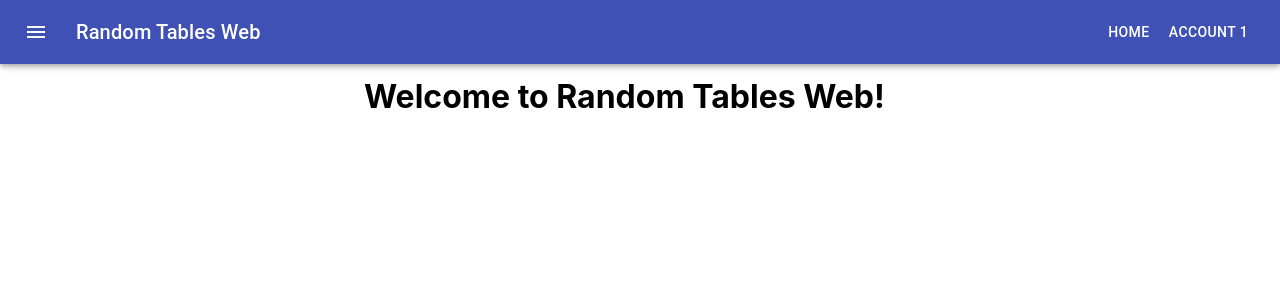
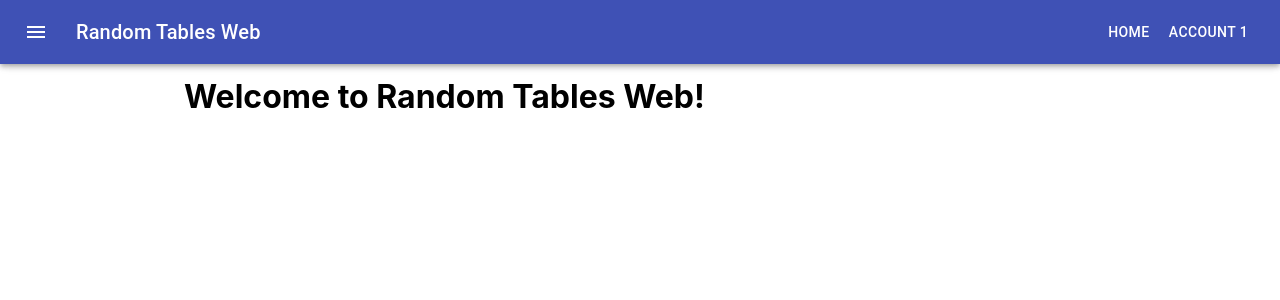
Before and after one commit to dlameter/random_tables_web, a React (Create React App) app in the folder frontend/: page / in a window 1280 px wide. Shown: the top 300 px of the page. Built offline with nearby package versions, Linux system fonts and the light colour scheme.

Commit message:
Adjusted maxWidth to be md rather than sm.

```diff
--- a/frontend/src/App.js
+++ b/frontend/src/App.js
@@ -56,7 +56,7 @@ function App() {
                     </li>
                 </ul>
             </nav>
-            <Container maxWidth="sm">
+            <Container maxWidth="md">
                 <Switch>
                     <Route exact path="/">
                         <Home />
```
